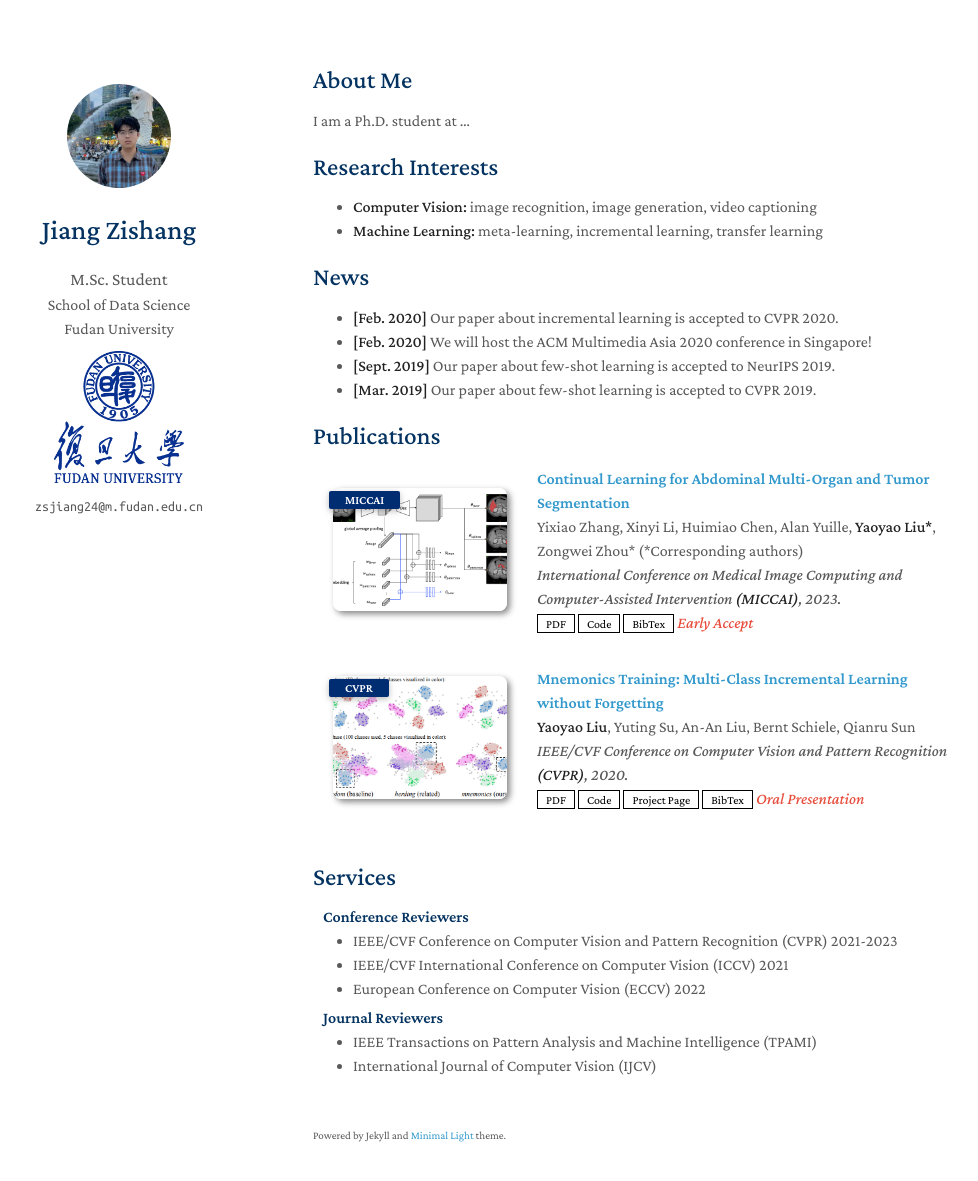
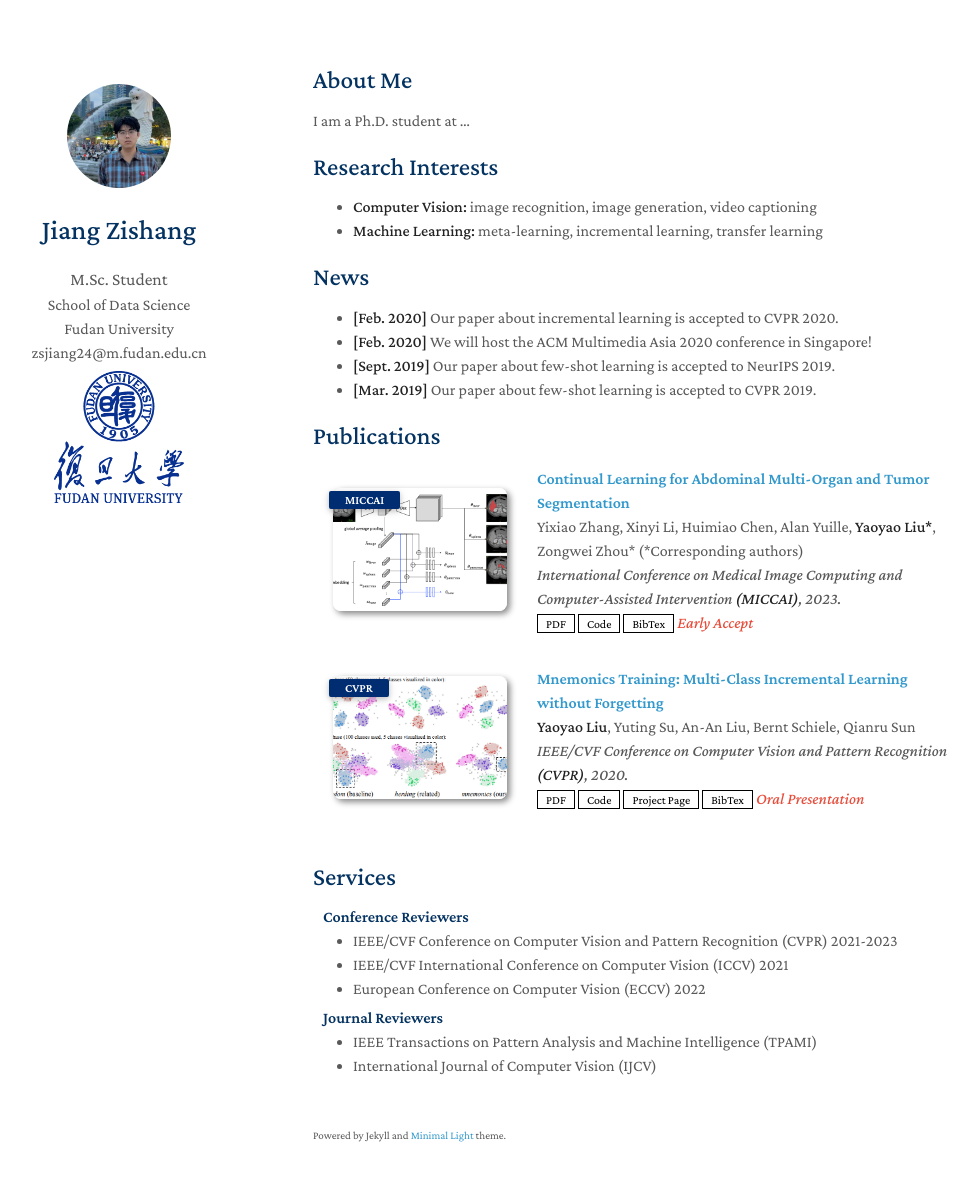
Before and after one commit to Jiangzs1028/Jiangzs1028.github.io, a Jekyll site: the page built from index.md, in a window 1280 px wide and 1216 px high. Shown: the top 1181 px of the window, without its empty margins (157-1135 px from the left). Built offline with Jekyll 4.4.1, drawn with Linux system fonts in a browser that asks for light colours; a style sheet for code colours, icons or effects is not loaded; our own code applies the rules of GitHub Pages for plain Markdown files.

Commit message:
Move email under affiliation

```diff
--- a/_layouts/homepage.html
+++ b/_layouts/homepage.html
@@ -53,6 +53,10 @@
         <a href="{{ site.affiliation_link }}" rel="noopener"><autocolor>{{ site.affiliation }}</autocolor></a>
         <br>
         {% endif %}
+        {% if site.email %}
+        <a href="mailto:{{ site.email }}" rel="noopener"><autocolor>{{ site.email }}</autocolor></a>
+        <br>
+        {% endif %}
 
         {% if site.google_scholar or site.cv_link or site.github_link or site.linkedin or site.twitter %}
         <br>
@@ -89,7 +93,7 @@
         </div>
         {% endif %}
         {% if site.fudan_logo %}
-        <div style="margin-top:10px;">
+        <div style="margin-top:6px;">
           {% if site.fudan_logo_link %}
           <a href="{{ site.fudan_logo_link }}" rel="noopener">
           {% endif %}
@@ -97,11 +101,6 @@
           {% if site.fudan_logo_link %}
           </a>
           {% endif %}
-        </div>
-        {% endif %}
-        {% if site.email %}
-        <div style="margin-top:4px;">
-          <email>{{ site.email }}</email>
         </div>
         {% endif %}
         <br>
```
